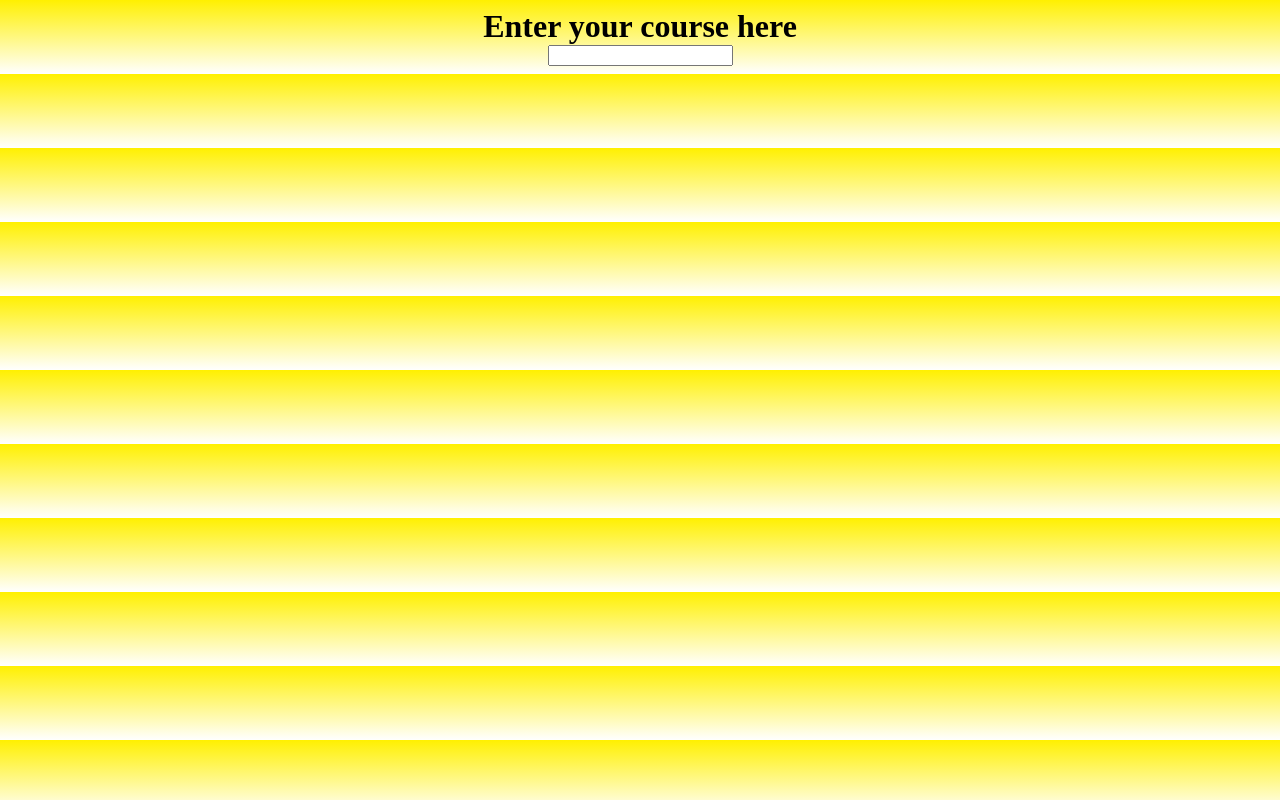
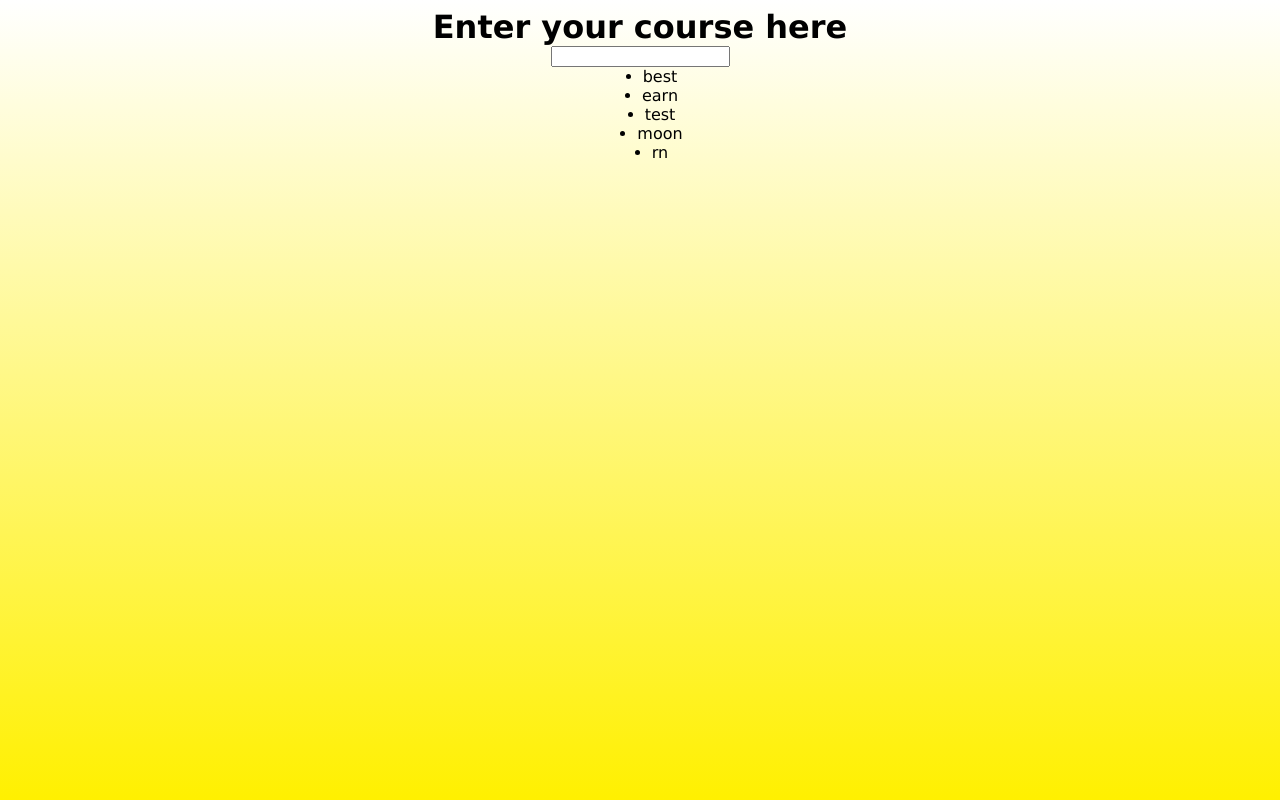
Before and after one commit to HofstraDSC/ClassRegistrator, a Node server app: page / in a window 1280 px wide. Run offline with Node 20, Linux system fonts and the light colour scheme; some libraries are stand-ins or nearby versions.

Commit message:
linked css & added a search filter

```diff
--- a/public/css/style-add.css
+++ b/public/css/style-add.css
@@ -1,9 +1,22 @@
+html {
+    margin: 0 auto;
+    height: 100%;
+}
+
 body {
-    background-image: linear-gradient(0deg, #fff, #fff000);
+    background-image: linear-gradient(0deg, #fff000, #fff);
 }
 
 .center {
     display: flex;
+    flex-direction: column;
     justify-content: center;
+    align-items: center;
+    text-align: center;
     margin: 0 auto;
+    font-family: Verdana, Geneva, Tahoma, sans-serif;
 }
+
+a {
+    display: block;
+}
--- a/views/add.handlebars
+++ b/views/add.handlebars
@@ -5,6 +5,32 @@
     </head>
     <body>
         <h1 class="center">Enter your course here</h1>
-        <input class="center" type="text"/>
+        <input class="center" id="filterInput" type="text"/>
+        <ul class="center" id="courses">
+            <li class="course-item"><a>best</a></li>
+            <li class="course-item"><a>earn</a></li>
+            <li class="course-item"><a>test</a></li>
+            <li class="course-item"><a>moon</a></li>
+            <li class="course-item"><a>rn</a></li>
+        </ul>
+        <script>
+            let filterInput = document.getElementById("filterInput");
+            filterInput.addEventListener("keyup", filterCourses); // filterCourses function every time a char is typed
+            function filterCourses(){
+
+                let filterValue = document.getElementById("filterInput").value.toUpperCase(); // uppercases typed char
+                let ul = document.getElementById("courses");
+                let li = ul.querySelectorAll("li.course-item"); // gets all ul items
+
+                for (let i = 0; i < li.length; i++){
+
+                    let a = li[i].getElementsByTagName("a")[0];
+                    if (a.innerHTML.toUpperCase().indexOf(filterValue) <= -1)
+                        li[i].style.display = "none"; // no display
+
+
+                }
+            }
+        </script>
     </body>
 </html>
--- a/views/layouts/layout.handlebars
+++ b/views/layouts/layout.handlebars
@@ -2,6 +2,7 @@
 <html>
 <head>
 	<title>ScheduleApp</title>
+	<link href="css/style-add.css" rel="stylesheet">
 </head>
 <body>
 	<!--<h1>LAYOUT HANDLEBAR</h1>-->
```
